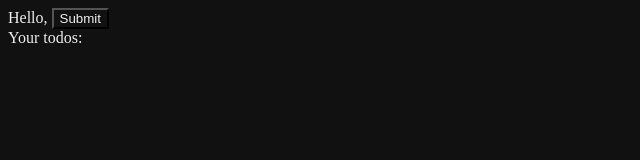
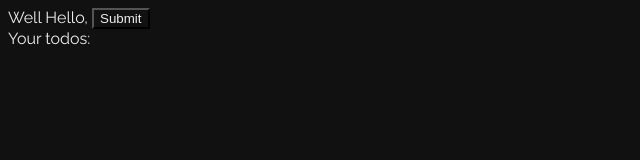
Before and after one commit to makeri89/todoapp, a Next.js app: page / in a window 1280 px wide. Shown: the top 160 px of the page, without its empty margins (0-640 px from the left). Built offline with nearby package versions, Linux system fonts and the light colour scheme; no server answers; the database is empty.

Commit message:
Added Raleway font

```diff
--- a/src/pages/_app.tsx
+++ b/src/pages/_app.tsx
@@ -1,6 +1,6 @@
 import type { AppProps } from 'next/app'
 import { SessionProvider } from 'next-auth/react'
-import { globalCss } from '../stitches.config'
+import { globalStyles } from '../stitches.config'
 
 interface CustomAppProps extends AppProps {
 	pageProps: CustomPageProps
@@ -10,17 +10,12 @@
 	session: any
 }
 
-function MyApp({
+const MyApp = ({
 	Component,
 	pageProps: { session, ...pageProps },
-}: CustomAppProps) {
-	const globalStyles = globalCss({
-		'*': {
-			background: '$gray1',
-			color: '$gray12',
-		},
-	})
+}: CustomAppProps) => {
 	globalStyles()
+
 	return (
 		<SessionProvider session={session}>
 			<Component {...pageProps} />
--- /dev/null
+++ b/src/pages/_document.tsx
@@ -0,0 +1,20 @@
+import { Html, Head, Main, NextScript } from 'next/document'
+
+export default function Document() {
+	return (
+		<Html>
+			<Head>
+				<link rel="preconnect" href="https://fonts.googleapis.com" />
+				<link rel="preconnect" href="https://fonts.gstatic.com" />
+				<link
+					href="https://fonts.googleapis.com/css2?family=Raleway:wght@400;600&display=swap"
+					rel="stylesheet"
+				/>
+			</Head>
+			<body>
+				<Main />
+				<NextScript />
+			</body>
+		</Html>
+	)
+}
--- a/src/pages/api/todos.ts
+++ b/src/pages/api/todos.ts
@@ -13,7 +13,7 @@
 	req: NextApiRequest,
 	res: NextApiResponse
 ) {
-	console.log(req.query.user)
+	// console.log(req.query.user)
 	const client = await clientPromise
 	const db = client.db('test')
 	const todos = await db
@@ -21,7 +21,7 @@
 		.find({ user: req.query.user })
 		.toArray()
 
-	console.log(todos)
+	// console.log(todos)
 
 	res.status(200).json(todos)
 }
--- a/src/pages/index.tsx
+++ b/src/pages/index.tsx
@@ -9,8 +9,7 @@
 }
 
 const Home: NextPage<Props> = ({ todos }) => {
-	const { data: session, status } = useSession()
-	console.log(session, status)
+	const { data: session } = useSession()
 
 	const handleClick = async () => {
 		await axios.post('/api/create', {
@@ -24,8 +23,8 @@
 
 	return (
 		<div>
-			Hello, {session?.user?.name} <button onClick={handleClick}>Submit</button>{' '}
-			<br />
+			Well Hello, {session?.user?.name}{' '}
+			<button onClick={handleClick}>Submit</button> <br />
 			Your todos:
 			<TodoList todos={todos} />
 		</div>
--- a/src/stitches.config.ts
+++ b/src/stitches.config.ts
@@ -19,3 +19,13 @@
 		},
 	},
 })
+
+export const globalStyles = globalCss({
+	'*': {
+		background: '$gray1',
+		color: '$gray12',
+	},
+	body: {
+		fontFamily: 'Raleway',
+	},
+})
```
